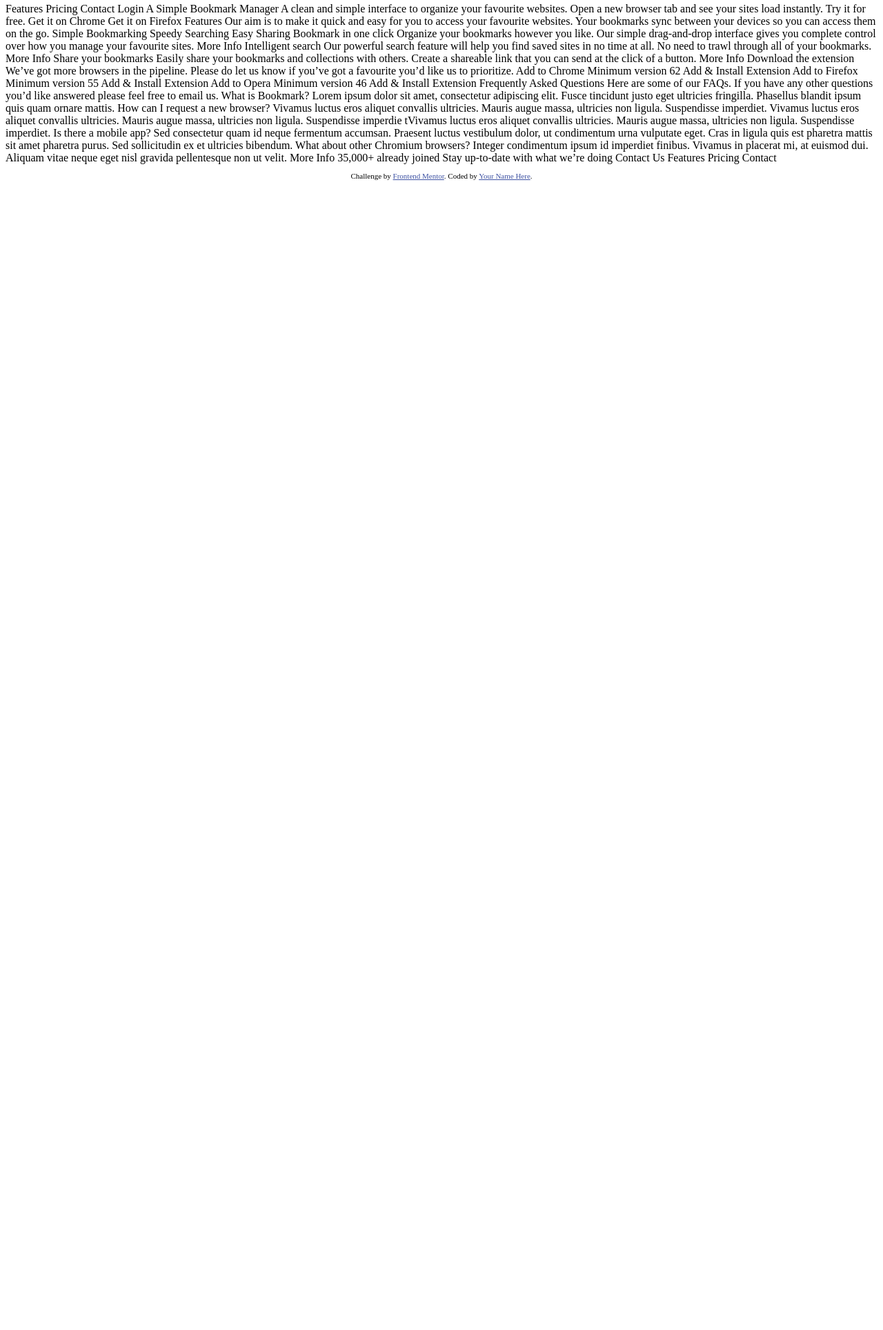
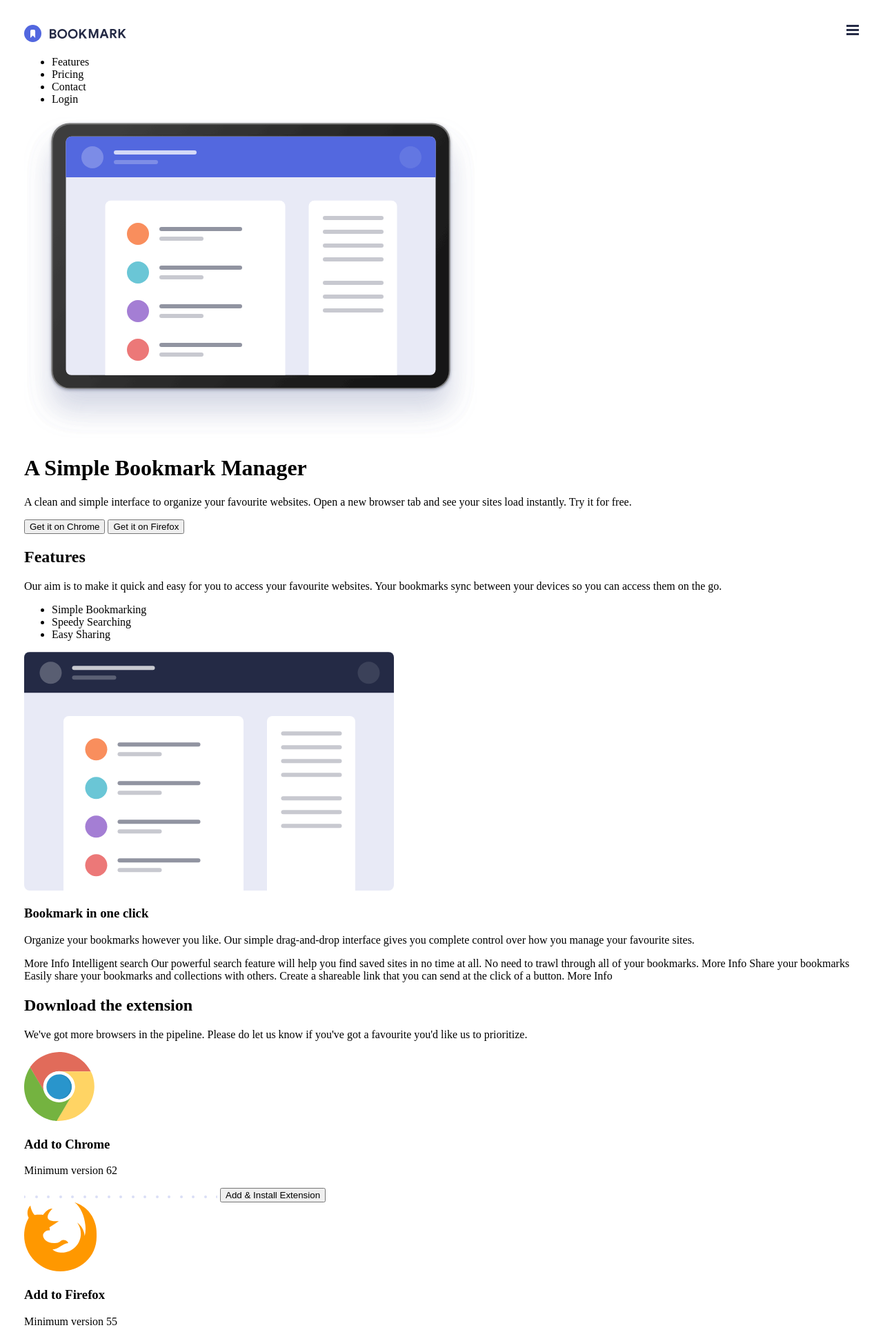
Before and after one commit to dallasmay/BookmarkLandingPage, a plain HTML site: page index.html in a window 1280 px wide. Shown: the part 4-1932 px from the top of the page at 69% size. Before the commit the page ends 800 px from the top, so only its background shows below. Drawn offline with Linux system fonts and the light colour scheme.

Commit message:
completed basic HTML structure, added style sheet

```diff
--- a/index.html
+++ b/index.html
@@ -9,39 +9,53 @@
   <title>Frontend Mentor | Bookmark landing page</title>
 
   <!-- Feel free to remove these styles or customise in your own stylesheet 👍 -->
-  <style>
-    .attribution { font-size: 11px; text-align: center; }
-    .attribution a { color: hsl(228, 45%, 44%); }
-  </style>
+  <link rel="stylesheet" href="./styles.css">
 </head>
 <body>
-
-  Features
-  Pricing
-  Contact
-  Login
-
-  A Simple Bookmark Manager
-
-  A clean and simple interface to organize your favourite websites. Open a new
-  browser tab and see your sites load instantly. Try it for free.
-
-  Get it on Chrome
-  Get it on Firefox
-
-  Features
-
+  <div class="content-container">
+    <header>
+      <div class="mobile-header-container">
+        <div class="logo-container">
+          <img src="./images/logo-bookmark.svg" alt="Bookmark logo">
+        </div>
+        <div class="hamburger-container">
+          <img src="./images/icon-hamburger.svg">
+        </div>
+      </div>
+      <nav>
+        <ul>
+          <li>Features</li>
+          <li>Pricing</li>
+          <li>Contact</li>
+          <li>Login</li>
+        </ul>
+      </nav>
+    </header>
+    <div class="hero-svg-container">
+      <img src="./images/illustration-hero.svg" alt="">
+    </div>
+  <h1>A Simple Bookmark Manager</h1>
+  <p>A clean and simple interface to organize your favourite websites. Open a new
+  browser tab and see your sites load instantly. Try it for free.</p>
+  <button>Get it on Chrome</button>
+  <button>Get it on Firefox</button>
+  <h2>Features</h2>
+  <p>
   Our aim is to make it quick and easy for you to access your favourite websites.
   Your bookmarks sync between your devices so you can access them on the go.
+  </p>
+  <ul>
+    <li>Simple Bookmarking</li>
+    <li>Speedy Searching</li>
+    <li>Easy Sharing</li>
+  </ul>
+  <div class="features-svg-container-1">
+    <img src="./images/illustration-features-tab-1.svg" alt="Illustration of web bookmarks">
+  </div>
+  <h3>Bookmark in one click</h3>
 
-  Simple Bookmarking
-  Speedy Searching
-  Easy Sharing
-
-  Bookmark in one click
-
-  Organize your bookmarks however you like. Our simple drag-and-drop interface
-  gives you complete control over how you manage your favourite sites.
+  <p>Organize your bookmarks however you like. Our simple drag-and-drop interface
+  gives you complete control over how you manage your favourite sites.</p>
 
   More Info
 
@@ -59,27 +73,34 @@
 
   More Info
 
-  Download the extension
+  <h2>Download the extension</h2>
+  <p>We've got more browsers in the pipeline. Please do let us know if you've
+  got a favourite you'd like us to prioritize.</p>
+  <div class="browser-card">
+    <img src="./images/logo-chrome.svg" alt="Chrome logo. Circle split into three sections, the top is a pale red, the right is a pale yellow, and the left is a leaf green. All of these surround a pale blue circle in the middle">
+    <h3>Add to Chrome</h3>
+    <p>Minimum version 62</p>
+    <img src="./images/bg-dots.svg">
+    <button>Add & Install Extension</button>
+  </div>
+  <div class="browser-card">
+    <img src="./images/logo-firefox.svg" alt="Firefox logo. Illustration of an orange fox in the shape of almost a full circle">
+    <h3>Add to Firefox</h3>
+    <p>Minimum version 55</p>
+    <img src="./images/bg-dots.svg">
+    <button>Add & Install Extension</button>
+  </div>
+  <div class="browser-card">
+    <img src="./images/logo-opera.svg" alt="Opera logo. A pretty boring pale red 'O'">
+    <h3>Add to Opera</h3>
+    <p>Minimum version 46</p>
+    <img src="./images/bg-dots.svg">
+    <button>Add & Install Extension</button>
+  </div>
 
-  We’ve got more browsers in the pipeline. Please do let us know if you’ve
-  got a favourite you’d like us to prioritize.
-
-  Add to Chrome
-  Minimum version 62
-  Add & Install Extension
-
-  Add to Firefox
-  Minimum version 55
-  Add & Install Extension
-
-  Add to Opera
-  Minimum version 46
-  Add & Install Extension
-
-  Frequently Asked Questions
-
-  Here are some of our FAQs. If you have any other questions you’d like
-  answered please feel free to email us.
+  <h2>Frequently Asked Questions</h2>
+  <p>Here are some of our FAQs. If you have any other questions you'd like
+  answered please feel free to email us.</p>
 
   <!-- Question 1 -->
   What is Bookmark?
@@ -116,19 +137,21 @@
 
   35,000+ already joined
 
-  Stay up-to-date with what we’re doing
+  <h2>Stay up-to-date with what we're doing</h2>
+  <input type="text">
+  <button>Contact Us</button>
 
-  Contact Us
 
-  Features
-  Pricing
-  Contact
 
   <footer>
+    Features
+    Pricing
+    Contact
     <p class="attribution">
       Challenge by <a href="https://www.frontendmentor.io?ref=challenge" target="_blank">Frontend Mentor</a>.
       Coded by <a href="#">Your Name Here</a>.
     </p>
   </footer>
+  </div>
 </body>
 </html>
--- /dev/null
+++ b/styles.css
@@ -0,0 +1,23 @@
+.attribution {
+  font-size: 11px;
+  text-align: center;
+}
+.attribution a {
+  color: hsl(228, 45%, 44%);
+}
+html {
+  font-size: 62.5%;
+}
+body {
+  padding: 0;
+  margin: 0;
+  font-size: 1.6rem
+}
+.content-container {
+  padding: 4rem 3.5rem;
+}
+
+.mobile-header-container {
+  display: flex;
+  justify-content: space-between;
+}
```
